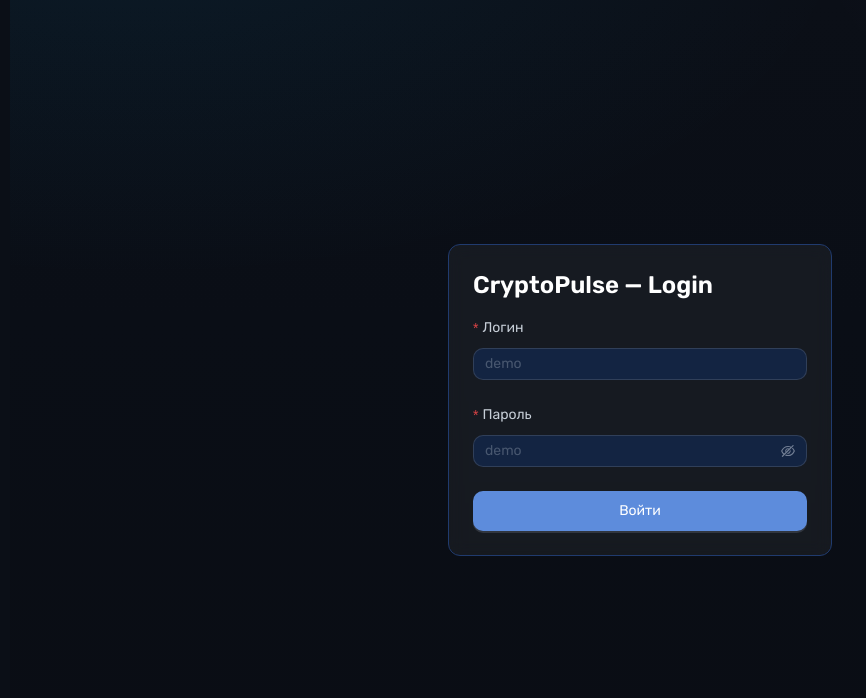
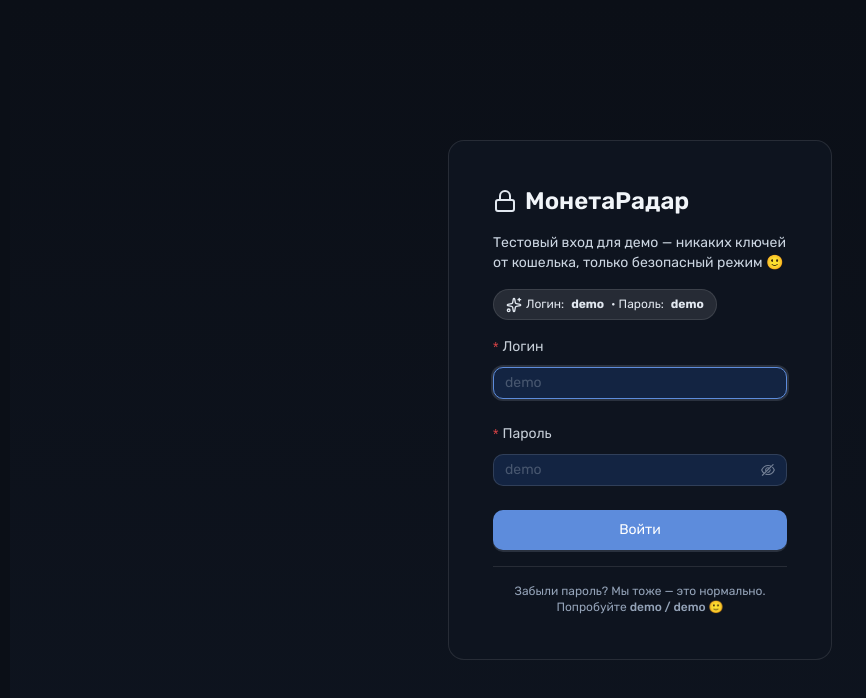
Before and after one commit to denyydev/cryptopulse, a React (Vite) app: page /login in a window 1280 px wide. Shown: the top 698 px of the page, without its empty margins (0-866 px from the left). Built offline with nearby package versions, Linux system fonts and the light colour scheme.

Commit message:
feat(auth): polish fake login page; RU localization; demo creds hint; toasts; consistent UI

```diff
--- a/src/pages/HomaPage.tsx
+++ b/src/pages/HomaPage.tsx
@@ -25,12 +25,12 @@ export default function HomePage() {
       .finally(() => setLoading(false))
   }, [])
 
-  if (loading)
-    return (
-      <div className="grid place-items-center p-10">
-        <Spin size="large" />
-      </div>
-    )
+if (loading)
+  return (
+    <div className="grid min-h-[50vh] w-full place-items-center py-16">
+      <Spin size="large" />
+    </div>
+  )
 
   return (
     <div className="w-full">
--- a/src/pages/LoginPage.tsx
+++ b/src/pages/LoginPage.tsx
@@ -1,37 +1,79 @@
-import { useState } from 'react';
-import { Button, Form, Input, Card, Typography } from 'antd';
-import { useNavigate } from 'react-router-dom';
-import { loginFake } from '../hooks/useAuth';
+import { useState } from 'react'
+import { Button, Form, Input, Card, Typography, Tag, Divider, message } from 'antd'
+import { useNavigate } from 'react-router-dom'
+import { motion } from 'framer-motion'
+import { Lock, Sparkles } from 'lucide-react'
+import { loginFake } from '../hooks/useAuth'
 
 export default function LoginPage() {
-  const nav = useNavigate();
-  const [loading, setLoading] = useState(false);
+  const nav = useNavigate()
+  const [loading, setLoading] = useState(false)
+  const [form] = Form.useForm()
+
   const onFinish = (v: any) => {
-    setLoading(true);
-    const ok = loginFake(v.username, v.password);
-    setLoading(false);
-    if (ok) nav('/');
-    else alert('Неверный логин/пароль (подсказка: demo/demo)');
-  };
+    setLoading(true)
+    const ok = loginFake(v.username, v.password)
+    setLoading(false)
+    if (ok) {
+      message.success('Добро пожаловать!')
+      nav('/')
+    } else {
+      message.error('Неверный логин/пароль. Подсказка ниже 😉')
+    }
+  }
+
+
+
+  const cardCls = 'rounded-2xl border border-black/10 bg-white p-5 dark:border-white/10 dark:bg-[#0e141f]'
 
   return (
-    <div className="min-h-screen grid place-items-center p-4">
-      <Card className="w-full max-w-sm bg-white/5 backdrop-blur">
-        <Typography.Title level={3} style={{color:'#fff', marginBottom:16}}>
-          CryptoPulse — Login
+    <div className="min-h-screen w-full bg-gradient-to-b from-white to-slate-100 dark:from-[#0b0f17] dark:to-[#0e141f]">
+      <div className="mx-auto grid min-h-screen w-full max-w-[1440px] place-items-center px-4 py-8">
+        <motion.div
+          initial={{ opacity: 0, y: 8 }}
+          animate={{ opacity: 1, y: 0 }}
+          transition={{ type: 'tween', duration: 0.2 }}
+          className="w-full max-w-sm"
+        >
+          <Card className={cardCls}>
+            <div className="mb-4 flex items-center gap-2">
+              <Lock className="h-6 w-6 text-slate-700 dark:text-slate-200" />
+              <Typography.Title level={3} className="!m-0 text-slate-900 dark:!text-slate-100">
+                МонетаРадар
               </Typography.Title>
-        <Form layout="vertical" onFinish={onFinish}>
-          <Form.Item name="username" label="Логин" rules={[{required:true}]}>
-            <Input placeholder="demo" />
+            </div>
+            <p className="mb-4 text-sm text-slate-600 dark:text-slate-300">
+                Тестовый вход для демо — никаких ключей от кошелька, только безопасный режим 🙂
+            </p>
+
+            <div className="mb-4 flex items-center justify-between">
+              <Tag className="m-0 rounded-full border border-black/10 bg-white px-3 py-1.5 text-xs text-slate-700 dark:border-white/10 dark:bg-white/10 dark:text-slate-200">
+                <Sparkles className="mr-1 inline-block h-4 w-4" />
+                Логин: <b className="mx-1">demo</b> • Пароль: <b className="ml-1">demo</b>
+              </Tag>
+
+            </div>
+
+            <Form form={form} layout="vertical" onFinish={onFinish} initialValues={{ username: '', password: '' }}>
+              <Form.Item name="username" label="Логин" rules={[{ required: true, message: 'Введите логин' }]}>
+                <Input placeholder="demo" autoFocus />
               </Form.Item>
-          <Form.Item name="password" label="Пароль" rules={[{required:true}]}>
+              <Form.Item name="password" label="Пароль" rules={[{ required: true, message: 'Введите пароль' }]}>
                 <Input.Password placeholder="demo" />
               </Form.Item>
               <Button type="primary" htmlType="submit" loading={loading} block>
                 Войти
               </Button>
             </Form>
+
+            <Divider className="my-4 border-black/10 dark:border-white/10" />
+
+            <div className="text-center text-xs text-slate-500 dark:text-slate-400">
+              Забыли пароль? Мы тоже — это нормально. Попробуйте <span className="font-medium">demo / demo</span> 🙂
+            </div>
           </Card>
+        </motion.div>
       </div>
-  );
+    </div>
+  )
 }
```
Also changed, not shown: 1 other file (tests, documents, lock files or other folders). Lines whose indentation alone changed are shown as unchanged.
